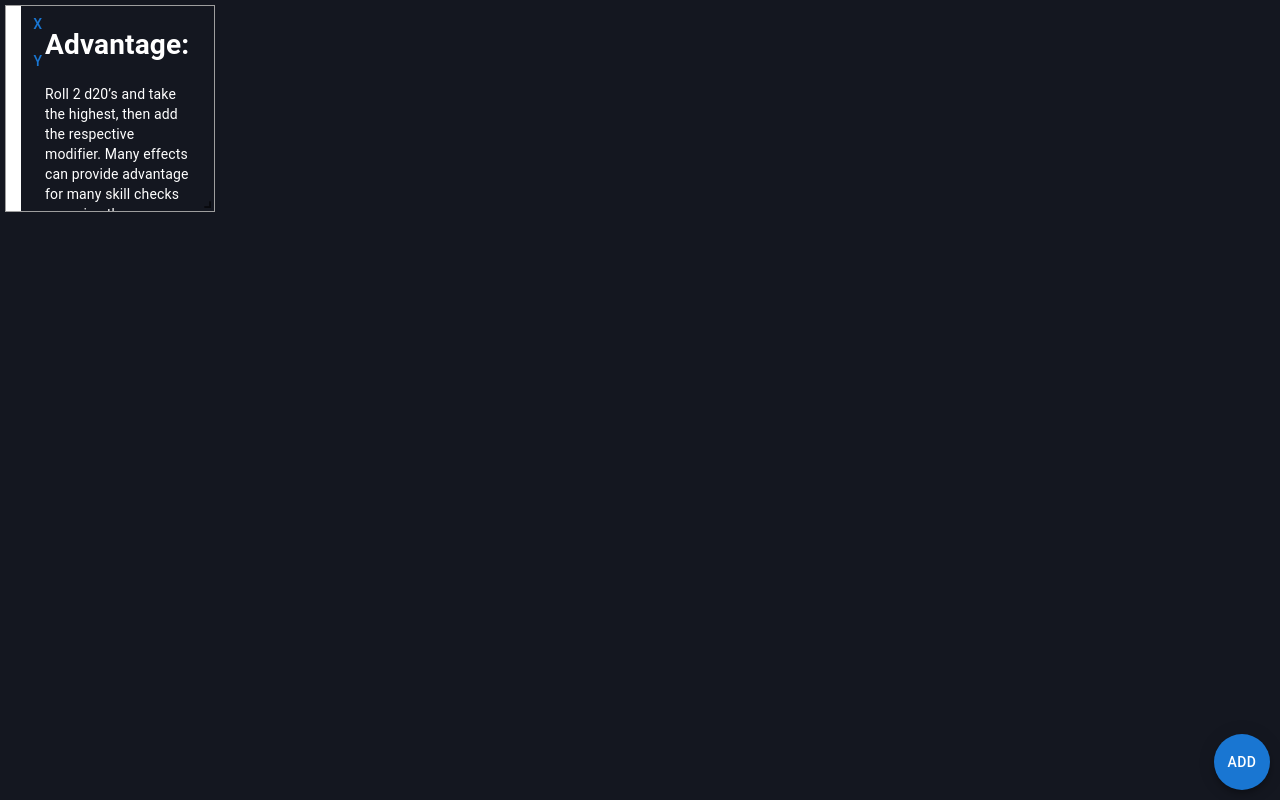
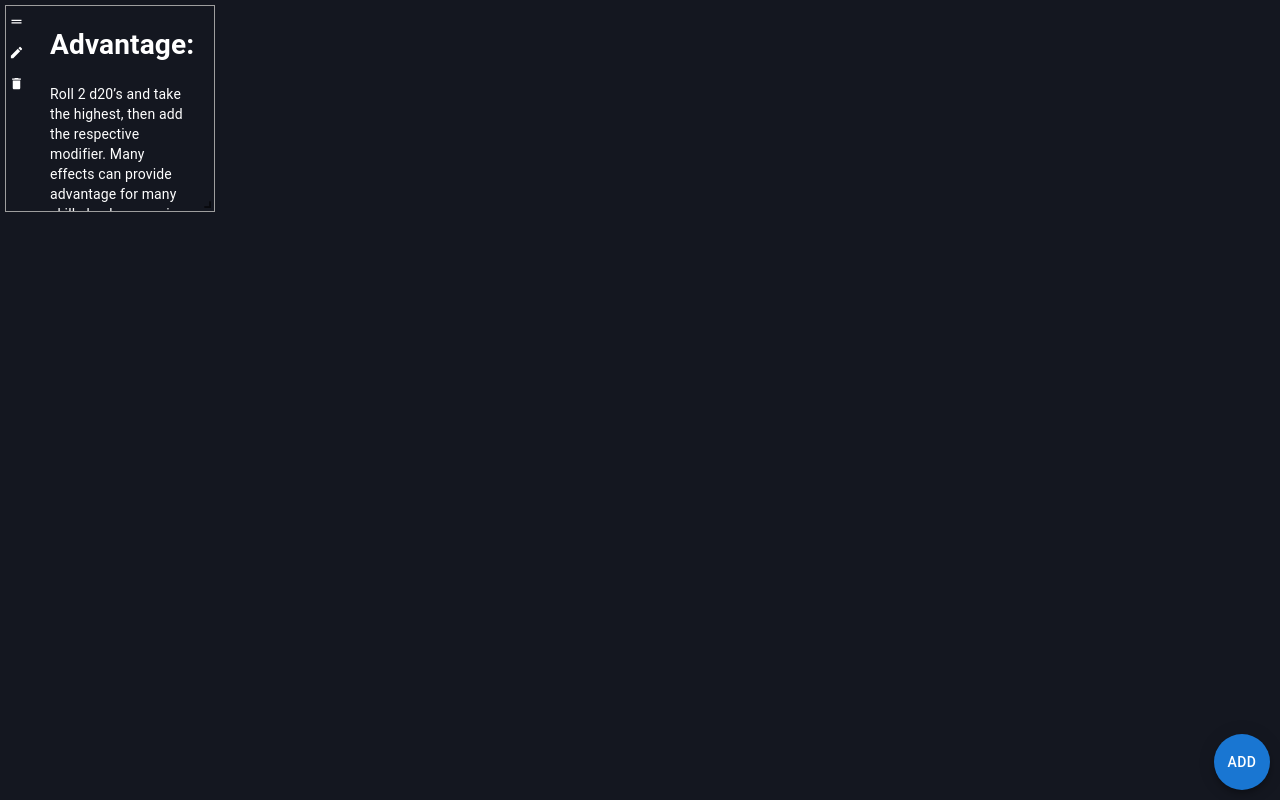
Before and after one commit to Lukeyong26/dmscreen, a React (Create React App) app: page / in a window 1280 px wide. Both pictures are taken after a click on the button "ADD". Built offline with nearby package versions, Linux system fonts and the light colour scheme.

Commit message:
Delete and drag functionality added

```diff
--- a/package.json
+++ b/package.json
@@ -5,6 +5,7 @@
   "dependencies": {
     "@emotion/react": "^11.13.5",
     "@emotion/styled": "^11.13.5",
+    "@mui/icons-material": "^6.1.8",
     "@mui/material": "^6.1.8",
     "@testing-library/jest-dom": "^5.17.0",
     "@testing-library/react": "^13.4.0",
--- a/src/App.js
+++ b/src/App.js
@@ -1,4 +1,4 @@
-import { Box, Button, Fab } from '@mui/material';
+import { Box, Button, Fab, IconButton } from '@mui/material';
 import './App.css';
 import { Responsive, WidthProvider } from "react-grid-layout";
 import RulesText from './components/dndRules/RulesText';
@@ -6,21 +6,23 @@ import Initiative from './components/initative/Initiative';
 import "react-grid-layout/css/styles.css";
 import "react-resizable/css/styles.css";
 import { useState } from 'react';
+import DeleteIcon from '@mui/icons-material/Delete';
+import EditIcon from '@mui/icons-material/Edit';
+import DragHandleIcon from '@mui/icons-material/DragHandle';
 
 const ResponsiveGridLayout = WidthProvider(Responsive);
 
 const moduleList = [<RulesText/>, <Initiative/>]
 
 function App() {
-  const [modules, setModules] = useState([])
-
-
+  const [modules, setModules] = useState([]);
 
   function addModule(mod) {
+    const key = new Date().getTime().toString() + 'a'
     setModules([
       ...modules,
       {
-        i : modules.length,
+        i : key,
         x: 0, y: 0, w: 2, h: 2,
         content: mod
       }
@@ -32,12 +34,14 @@ function App() {
       const newItem = layout.at(mod.i)
       return {...mod, x:newItem.x, y:newItem.y, w:newItem.w, h:newItem.h };
     });
+    // console.log(newLayout);
+    setModules(newLayout);
+  }
+
+  function deleteModule(i) {
+    const newLayout = modules.filter((mod) => mod.i !== i);
     console.log(newLayout)
     setModules(newLayout)
-  }
-
-  function deleteModule() {
-
   }
 
   return (
@@ -47,11 +51,8 @@ function App() {
           className="layout"
           breakpoints={{ lg: 1200, md: 996, sm: 768, xs: 480, xxs: 0 }}
           cols={{ lg: 12, md: 10, sm: 6, xs: 4, xxs: 2 }}
-          rowHeight={100}
-          width={1200}
-          margin={[5,5]}
-          compactType={null}
-          onLayoutChange={updateLayout}
+          rowHeight={100} width={1200} margin={[5,5]} compactType={null}
+          onLayoutChange={updateLayout} draggableHandle='.drag-handle'
         >
           {modules.map((mod)=> (
             <Box
@@ -62,17 +63,30 @@ function App() {
                 border: '1px solid', borderColor: 'grey.500',
               }}
             >
-              <Box sx={{bgcolor: 'white', display:'flex', flexDirection: 'column', width: "15px"}}>
-                <Button onClick={deleteModule}>x</Button>
-                <Button onClick={deleteModule}>y</Button>
+
+              <Box
+                alignItems={'center'}
+                // justifyContent={'center'}
+                sx={{
+                  bgcolor: '', display:'flex', flexDirection: 'column', width: "20px"
+                }}
+              >
+                <IconButton onClick={deleteModule}>
+                  <DragHandleIcon className='drag-handle' sx={{color:'white', fontSize: '15px'}}/>
+                </IconButton>
+
+                <IconButton onClick={deleteModule}>
+                  <EditIcon sx={{color:'white', fontSize: '15px'}}/>
+                </IconButton>
+
+                <IconButton onClick={()=> deleteModule(mod.i)}>
+                  <DeleteIcon sx={{color:'white', fontSize: '15px'}}/>
+                </IconButton>
               </Box>
 
               <Box
                 sx={{
-                  height: 1,
-                  typography: 'body2',
-                  overflow: 'hidden',
-                  overflowY: 'scroll',
+                  height: 1, typography: 'body2', overflow: 'hidden', overflowY: 'scroll',
                   scrollbarWidth: 'thin'
                 }}
               >
--- a/src/components/dndRules/RulesText.js
+++ b/src/components/dndRules/RulesText.js
@@ -1,4 +1,4 @@
-import { Box, Container } from '@mui/material'
+import { Box, Button, Container } from '@mui/material'
 import React from 'react'
 
 function RulesText() {
```
Also changed, not shown: 1 other file (tests, documents, lock files or other folders).
